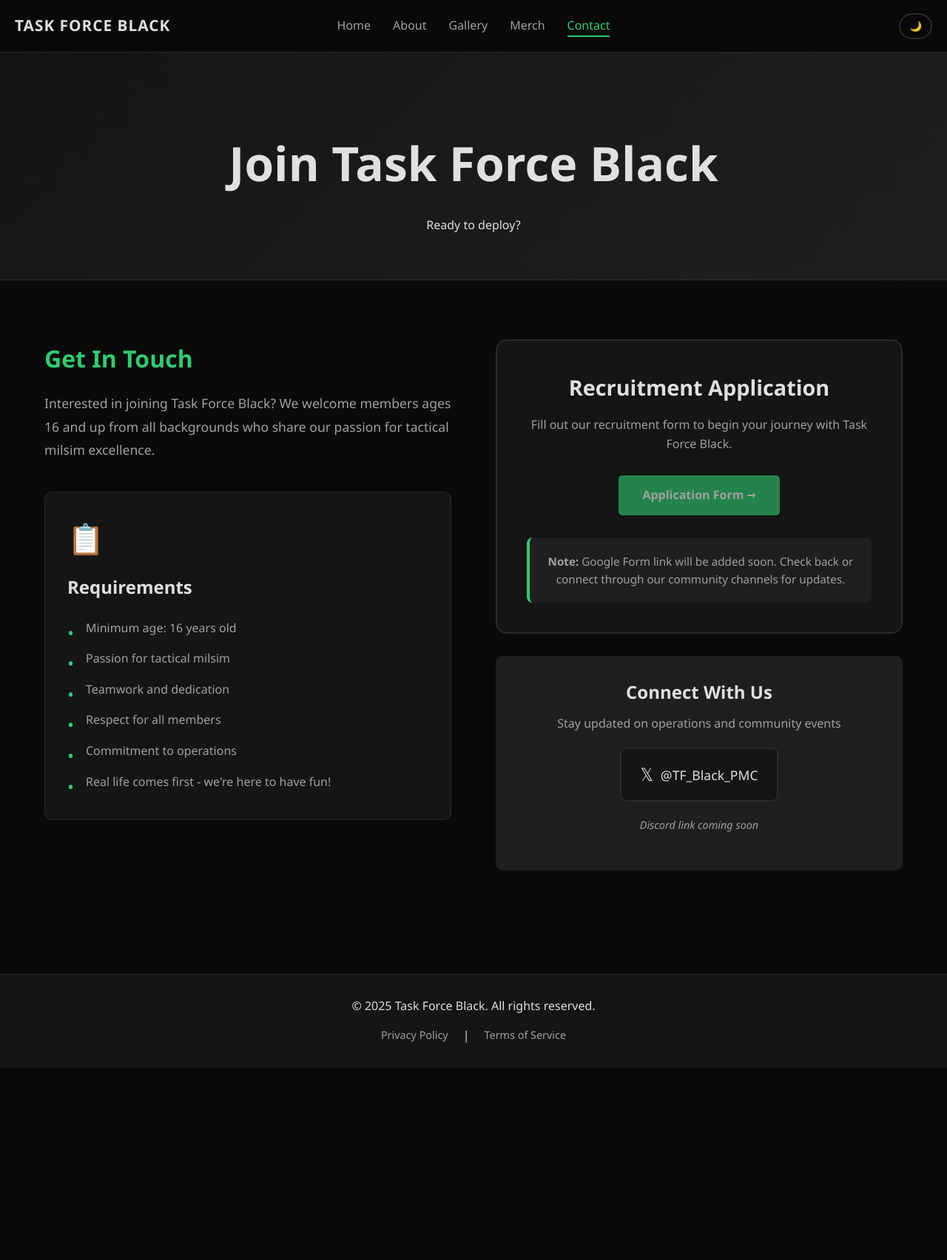
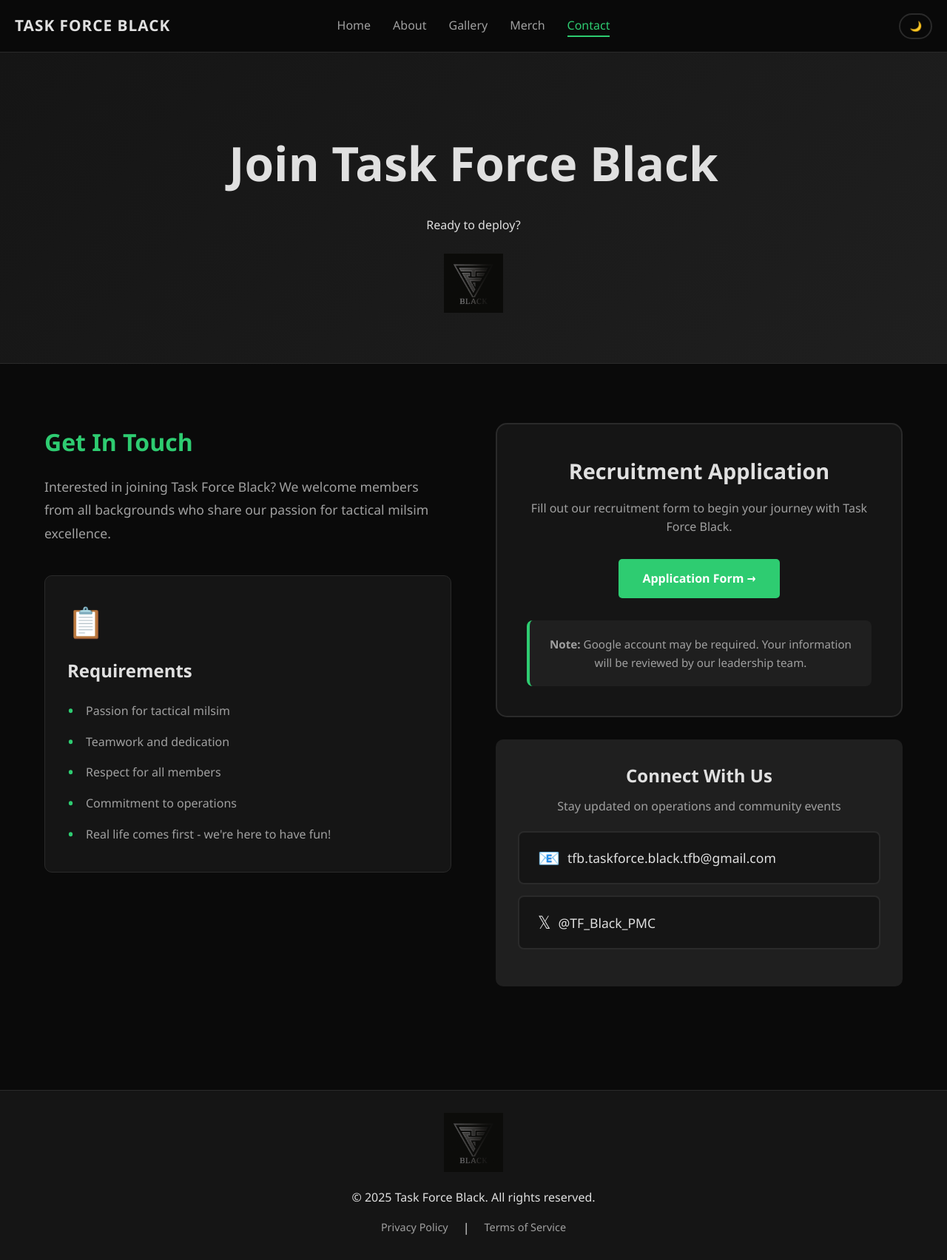
Before and after one commit to C78C73/TFB, a plain HTML site: page contact.html in a window 1280 px wide. Shown: the whole page at 74% size. Before the commit the page ends 1444 px from the top, so only its background shows below. Drawn offline with Linux system fonts and the light colour scheme.

Commit message:
forms added, logos added, small fixes

```diff
--- a/contact.html
+++ b/contact.html
@@ -4,6 +4,7 @@
     <meta charset="UTF-8">
     <meta name="viewport" content="width=device-width, initial-scale=1.0">
     <title>Contact - Task Force Black</title>
+    <link rel="icon" type="image/jpeg" href="assets/images/logo.jpg">
     <link rel="stylesheet" href="css/main.css">
     <link rel="stylesheet" href="css/contact.css">
 </head>
@@ -35,6 +36,7 @@
             <div class="container">
                 <h1 class="fade-in">Join Task Force Black</h1>
                 <p class="subtitle fade-in">Ready to deploy?</p>
+                <img src="assets/images/logo.jpg" alt="Task Force Black" class="hero-logo-small fade-in">
             </div>
         </section>
 
@@ -43,14 +45,13 @@
                 <div class="contact-grid">
                     <div class="contact-info">
                         <h2>Get In Touch</h2>
-                        <p>Interested in joining Task Force Black? We welcome members ages 16 and up from all backgrounds who share our passion for tactical milsim excellence.</p>
+                        <p>Interested in joining Task Force Black? We welcome members from all backgrounds who share our passion for tactical milsim excellence.</p>
 
                         <div class="info-blocks">
                             <div class="info-block">
                                 <div class="info-icon">📋</div>
                                 <h3>Requirements</h3>
                                 <ul>
-                                    <li>Minimum age: 16 years old</li>
                                     <li>Passion for tactical milsim</li>
                                     <li>Teamwork and dedication</li>
                                     <li>Respect for all members</li>
@@ -66,13 +67,13 @@
                             <h2>Recruitment Application</h2>
                             <p>Fill out our recruitment form to begin your journey with Task Force Black.</p>
 
-                            <a href="#" class="btn btn-primary btn-disabled" onclick="return false;">
+                            <a href="https://forms.gle/n1NBRkqwkjbYn3919" target="_blank" rel="noopener noreferrer" class="btn btn-primary">
                                 Application Form
                                 <span class="external-icon">→</span>
                             </a>
 
                             <div class="form-note">
-                                <p><strong>Note:</strong> Google Form link will be added soon. Check back or connect through our community channels for updates.</p>
+                                <p><strong>Note:</strong> Google account may be required. Your information will be reviewed by our leadership team.</p>
                             </div>
                         </div>
 
@@ -80,12 +81,15 @@
                             <h3>Connect With Us</h3>
                             <p>Stay updated on operations and community events</p>
                             <div class="social-icons">
+                                <a href="mailto:tfb.taskforce.black.tfb@gmail.com" class="social-link">
+                                    <span class="social-icon">📧</span>
+                                    <span>tfb.taskforce.black.tfb@gmail.com</span>
+                                </a>
                                 <a href="https://x.com/TF_Black_PMC" target="_blank" rel="noopener noreferrer" class="social-link">
                                     <span class="social-icon">𝕏</span>
                                     <span>@TF_Black_PMC</span>
                                 </a>
                             </div>
-                            <p class="social-note">Discord link coming soon</p>
                         </div>
                     </div>
                 </div>
@@ -95,6 +99,7 @@
 
     <footer class="footer">
         <div class="container">
+            <img src="assets/images/logo.jpg" alt="Task Force Black" class="footer-logo">
             <p>&copy; 2025 Task Force Black. All rights reserved.</p>
             <div class="footer-links">
                 <a href="privacy.html">Privacy Policy</a>
--- a/css/contact.css
+++ b/css/contact.css
@@ -69,14 +69,17 @@
     padding: 8px 0 8px 25px;
     position: relative;
     color: var(--text-secondary);
+    line-height: 1.6;
 }
 
 .info-block li::before {
     content: '•';
     position: absolute;
     left: 0;
+    top: 8px;
     color: var(--accent);
     font-size: 1.5rem;
+    line-height: 1;
 }
 
 .info-block p {
@@ -138,6 +141,9 @@
 
 .social-icons {
     margin: 20px 0;
+    display: flex;
+    flex-direction: column;
+    gap: 15px;
 }
 
 .social-link {
--- a/css/main.css
+++ b/css/main.css
@@ -28,12 +28,18 @@
     box-sizing: border-box;
 }
 
+html, body {
+    height: 100%;
+}
+
 body {
     font-family: 'Segoe UI', Tahoma, Geneva, Verdana, sans-serif;
     background-color: var(--bg-primary);
     color: var(--text-primary);
     line-height: 1.6;
     transition: background-color 0.3s, color 0.3s;
+    display: flex;
+    flex-direction: column;
 }
 
 .container {
@@ -205,12 +211,36 @@ body {
     transform: none;
 }
 
+.hero-logo-small {
+    width: 80px;
+    height: auto;
+    margin-top: 25px;
+    opacity: 0.9;
+}
+
+main {
+    flex: 1 0 auto;
+}
+
 .footer {
     background: var(--bg-secondary);
     border-top: 1px solid var(--border);
     padding: 30px 0;
     text-align: center;
     margin-top: 60px;
+    flex-shrink: 0;
+}
+
+.footer-logo {
+    width: 80px;
+    height: auto;
+    margin-bottom: 15px;
+    opacity: 0.8;
+    transition: opacity 0.3s;
+}
+
+.footer-logo:hover {
+    opacity: 1;
 }
 
 .footer-links {
```
Also changed, not shown: about.html (+3 -5 lines), gallery.html (+6 -3 lines), index.html (+3 -1 lines), merch.html (+3 -0 lines), privacy.html (+10 -2 lines), terms.html (+13 -5 lines), README.md.
